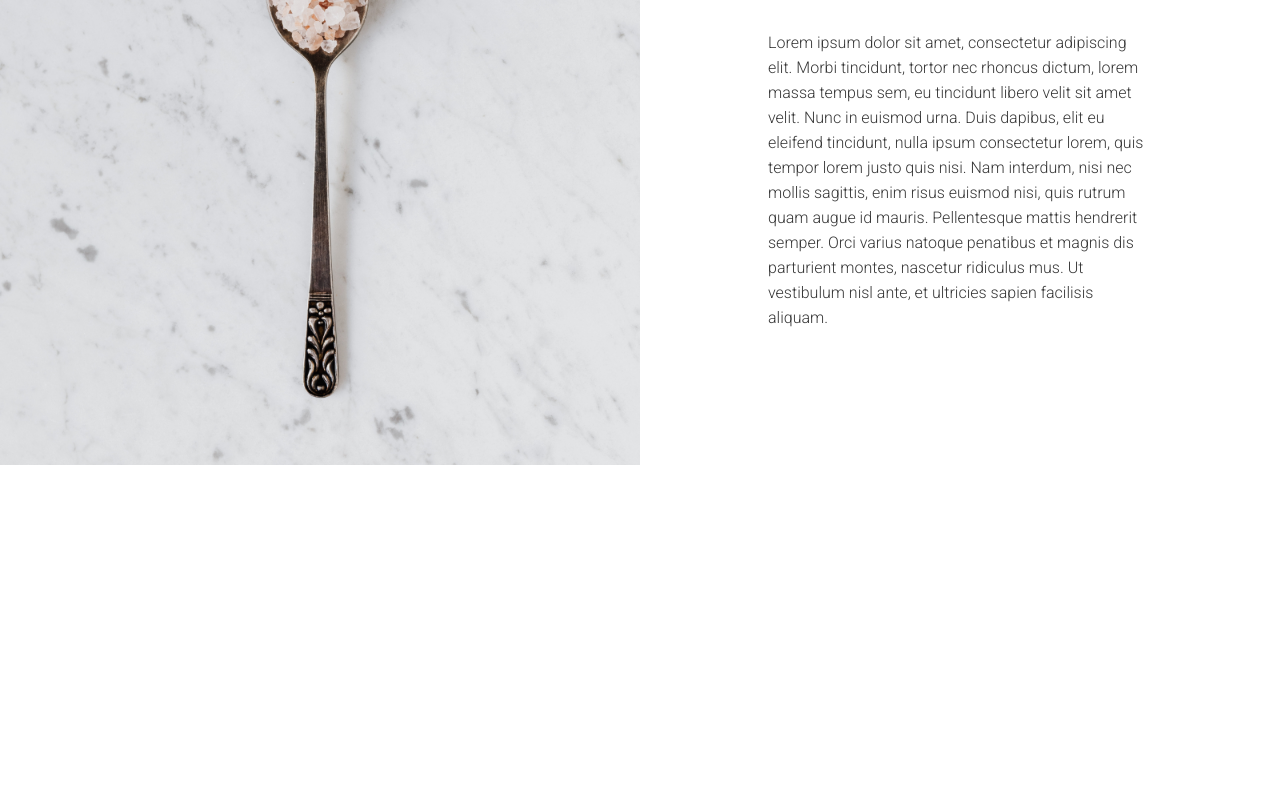
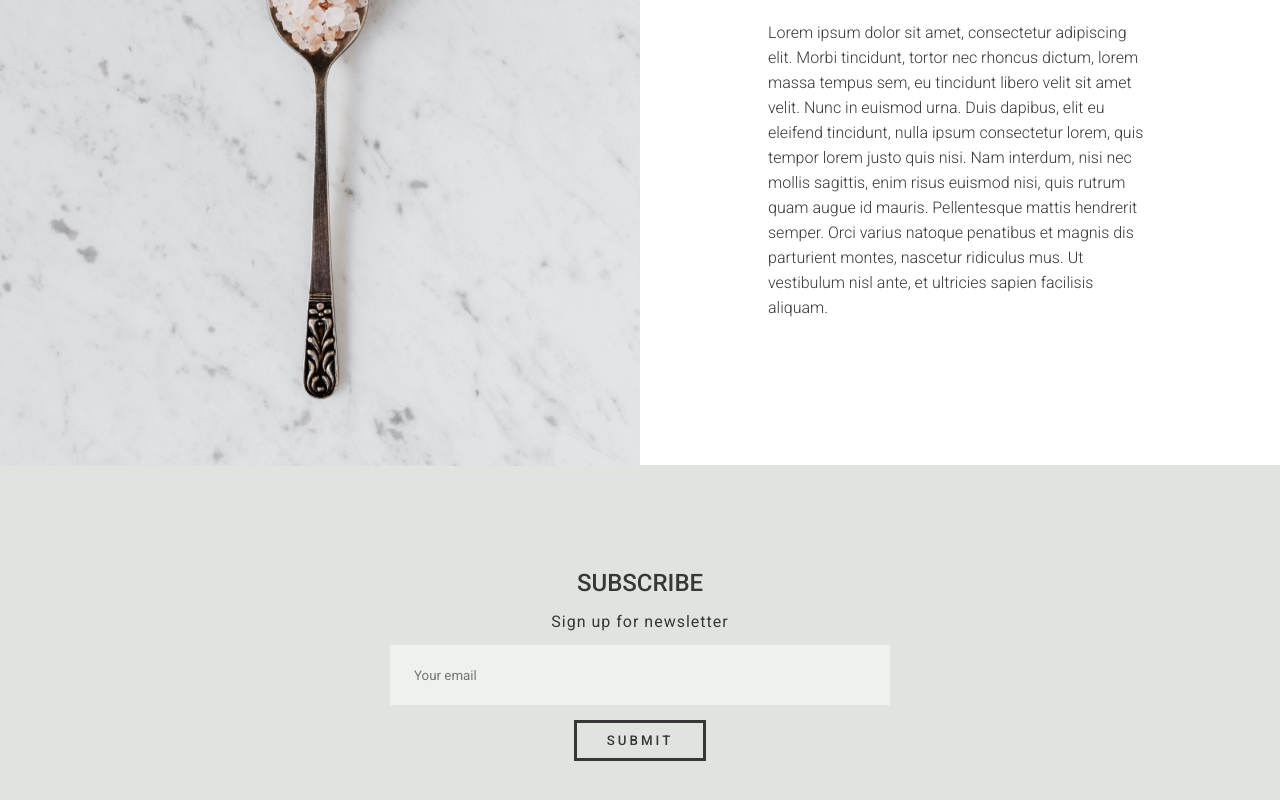
Before and after one commit to leonardo1105/Recipes, a React (Create React App) app: page / in a window 1280 px wide. Shown: the part 1882-2682 px from the top of the page. Before the commit the page ends 2527 px from the top, so only its background shows below. Built offline with nearby package versions, Linux system fonts and the light colour scheme.

Commit message:
Seção de Subscribe finalizada

```diff
--- a/src/Global/GlobalStyle.js
+++ b/src/Global/GlobalStyle.js
@@ -6,5 +6,7 @@ export const GlobalStyle = createGlobalStyle`
     padding: 0;
     box-sizing: border-box;
     list-style: none;
+    font-family:'Roboto';
+    color:#373737;
   }
 `
--- a/src/pages/Components/Footer/Footer.jsx
+++ b/src/pages/Components/Footer/Footer.jsx
@@ -1,5 +1,6 @@
 import React from 'react';
 import Facebook from '../../../image/footer/Facebook Ellipse.svg'
+import Instagram from '../../../image/footer/Instagram Ellipse.svg'
 
 export default function Footer(){
   return(
--- a/src/pages/Components/Main/Main.jsx
+++ b/src/pages/Components/Main/Main.jsx
@@ -1,6 +1,7 @@
 import React from "react"
 import { MainRecipes } from "./mainRecipes/MainRecipes.jsx"
 import { MainAbout } from "./mainAbout/MainAbout.jsx"
+import MainSubscribe from './mainSubscribe/mainSubscribe.jsx'
 
 export function Main() {
 
@@ -8,6 +9,7 @@ export function Main() {
     <>
       <MainRecipes />
       <MainAbout />
+      <MainSubscribe/>
     </>
   )
 }
--- a/src/pages/Components/Main/mainAbout/StyleMainAbout.js
+++ b/src/pages/Components/Main/mainAbout/StyleMainAbout.js
@@ -1,16 +1,12 @@
 import styled from "styled-components";
 
 export const Main = styled.section`
-  margin: 1em auto;
+  margin:0 auto;
+  margin-top:-1rem;
   max-width: 1920px;
   width: 100%;
-  max-height: 3400px;
-  height: 100%;
-  background-color: #F2F4F1;
   display: flex;
   align-items: center;
-  padding-bottom: 10em;
-  background:white;
   @media only screen and (max-width:738px){
     flex-direction: column;
   }
@@ -19,20 +15,22 @@ export const Colher=styled.img`
   width:100%;
 `
 export const CaixaImg=styled.figure`
+  margin-bottom:-5px;
   width:50%;
   height:100%;
-  margin-top:-1rem;
   @media only screen and (max-width:738px){
     width:100%;
   }
 `
 export const CaixaConteudo=styled.section`
   width:50%;
+  height:100%;
   display:flex;
   flex-direction: column;
   align-items: center;
   @media only screen and (max-width:738px){
       width:65%;
+      padding-bottom:2rem;
     }
   h2{
     margin-top:-4.5rem;
@@ -66,6 +64,9 @@ export const CaixaConteudo=styled.section`
     @media only screen and (max-width:826px){
       font-size:0.8rem;
     }
+    @media only screen and (max-width:508px){
+      width:120%;
+    }
   }
 `
 
--- a/src/pages/Components/Main/mainSubscribe/mainSubscribe.jsx
+++ b/src/pages/Components/Main/mainSubscribe/mainSubscribe.jsx
@@ -1,9 +1,15 @@
 import React from 'react';
+import * as S from './styleMainSubscribe'
 
 export default function Subscribe(){
   return(
-    <>
-
-    </>
+    <S.Form>
+      <div>
+        <h2>SUBSCRIBE</h2>
+        <p>Sign up for newsletter</p>
+        <S.Input placeholder='Your email' type="email"/>
+        <S.Button value="submit">SUBMIT</S.Button>
+      </div>
+    </S.Form>
   )
 }
--- a/src/pages/Components/Main/mainSubscribe/styleMainSubscribe.js
+++ b/src/pages/Components/Main/mainSubscribe/styleMainSubscribe.js
@@ -0,0 +1,56 @@
+import styled from "styled-components";
+
+export const Form=styled.form`
+    background:#DFE4DE;
+    height: 400px;
+    display:flex;
+    align-items: center;
+    justify-content: center;
+    width:100%;
+    h2{
+        font-weight:500;
+    }
+
+    div{
+        /* background:blue; */
+        display:flex;
+        flex-direction: column;
+        align-items:center;
+        width:500px;
+        height:220px;
+        justify-content: space-evenly;
+    }
+
+    p{
+        letter-spacing: 1px;
+        font-weight:400;
+    }
+`
+
+export const Input=styled.input`
+    width: 500px;
+    height:60px;
+    background-color:#EFF1EE;
+    padding-left: 1.5rem;
+    outline:none;
+    border:none;
+    @media only screen and (max-width:860px){
+        width:60vw;
+        height:50px;
+        min-width:230px;
+    }
+`
+
+export const Button=styled.button`
+    padding:10px 30px;
+    background:none;
+    border: 3px solid #373737;
+    font-weight:500;
+    letter-spacing: 3px;
+    cursor:pointer;
+    @media only screen and (max-width:420px){
+        width:60vw;
+        min-width:230px;
+        padding:13px 30px;
+    }
+`
--- a/src/pages/home/Home.jsx
+++ b/src/pages/home/Home.jsx
@@ -1,6 +1,7 @@
 import React from "react"
 import { Header } from "../Components/Header/Header.jsx"
 import { Main } from "../Components/Main/Main.jsx"
+// import Footer from '../Components/Footer/Footer.jsx'
 
 
 export function Home() {
@@ -9,6 +10,7 @@ export function Home() {
     <>
       <Header />
       <Main />
+      {/* <Footer/> */}
     </>
   )
 }
```
Also changed, not shown: src/pages/Components/Footer/StyleFooter.js (added).
